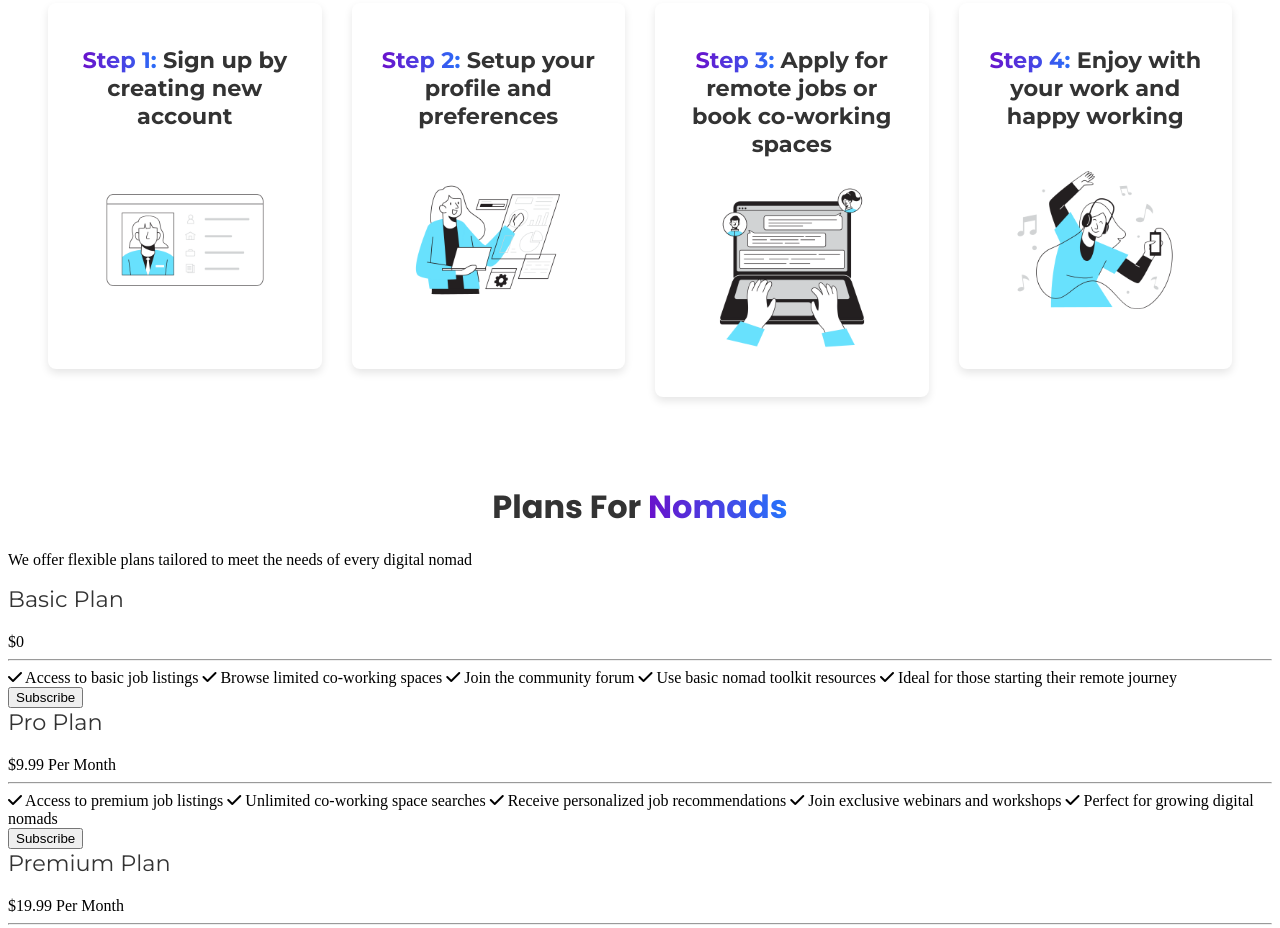
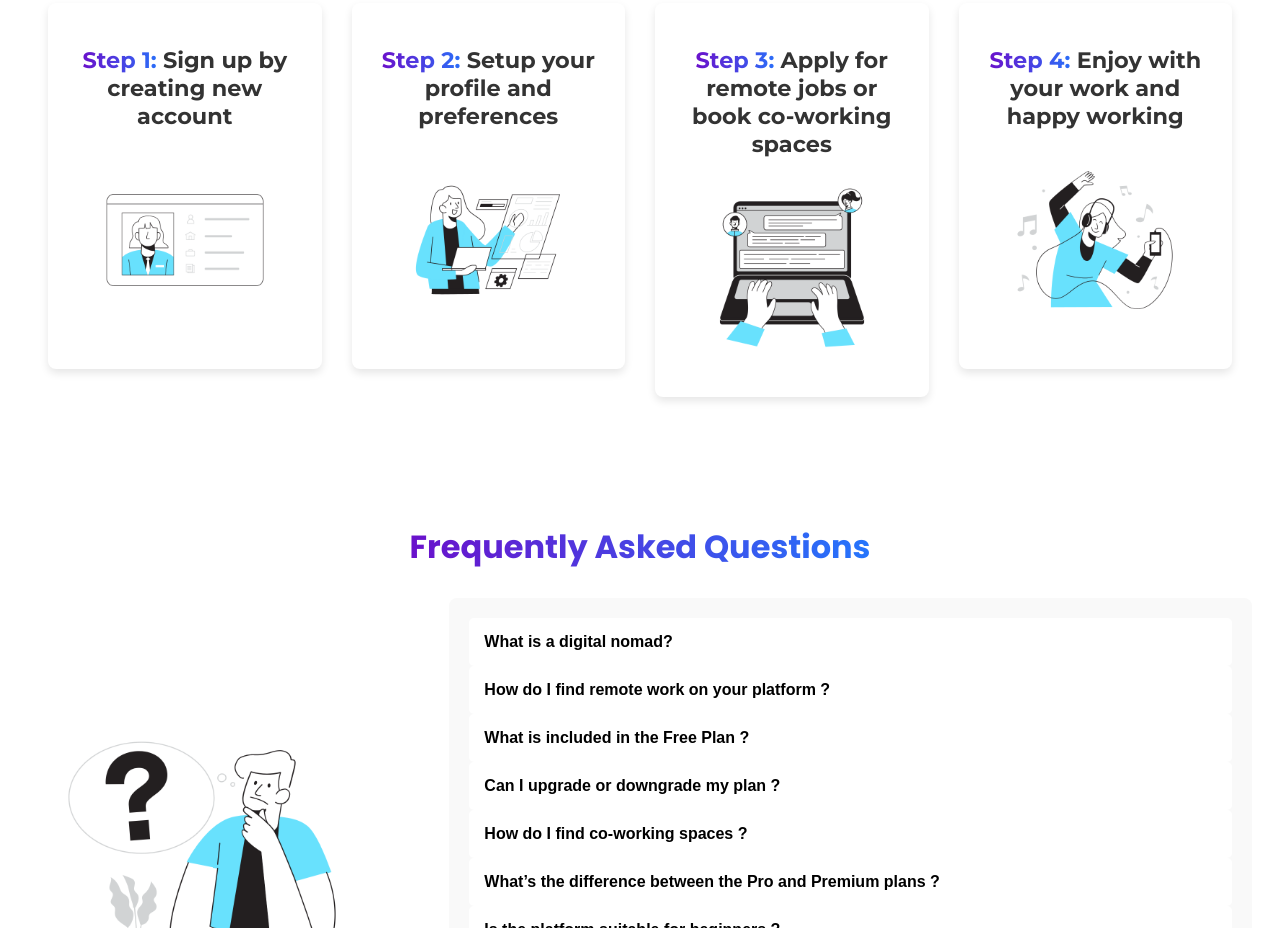
Before and after one commit to ahmadaimandev/digital-nomad, a website built with Vite: page index.html in a window 1280 px wide. Shown: the part 1872-2800 px from the top of the page. Built offline with nearby package versions, Linux system fonts and the light colour scheme.

Commit message:
Finished Project

```diff
--- a/index.html
+++ b/index.html
@@ -42,8 +42,6 @@
               <li><a href="#">Community Support</a></li>
             </ul>
           </li>
-          <li><a href="#pricing-plan">Pricing</a></li>
-          <li><a href="#our-blog">Blog</a></li>
           <li><a href="#contact-us">Contact</a></li>
         </ul>
         <div class="navbar-button">
@@ -243,99 +241,6 @@
     </section>
     <!-- How It Works section Ended: Add By: Aiman: Date: 10/9/2024: Time: 1151hrs -->
 
-    <!-- Pricing Plan section Started: Add By: Aiman: Date: 10/9/2024: Time: 1545hrs -->
-    <section class="pricing-plans-content" id="pricing-plan">
-      <div class="heading">
-        <h2 class="center-heading-title">Plans For <span class="purple-gradient">Nomads</span></h2>
-      </div>
-      <div class="subheading">
-        <p class="center-description">We offer flexible plans tailored to meet the needs of every digital nomad</p>
-      </div>
-      <div class="basic-grid">
-        <div class="basic-card-content">
-          <div class="card-title">Basic Plan</div>
-          <div class="card-pricing"><span class="small-dollar-sign">$</span>0</div>
-          <div class="horizontal-line">
-            <hr>
-          </div>
-          <div class="checklist">
-            <i class="fa-solid fa-check"></i> Access to basic job listings
-            <i class="fa-solid fa-check"></i> Browse limited co-working spaces
-            <i class="fa-solid fa-check"></i> Join the community forum
-            <i class="fa-solid fa-check"></i> Use basic nomad toolkit resources
-            <i class="fa-solid fa-check"></i> Ideal for those starting their remote journey
-          </div>
-          <div class="check-plan-button">
-            <button>Subscribe</button>
-          </div>
-        </div>
-      </div>
-
-      <div class="pro-grid">
-        <div class="pro-card-content">
-          <div class="card-title">Pro Plan</div>
-          <div class="card-pricing"><span class="small-dollar-sign">$</span>9.99 <span class="duration">Per Month</span>
-          </div>
-          <div class="horizontal-line">
-            <hr>
-          </div>
-          <div class="checklist">
-            <i class="fa-solid fa-check"></i> Access to premium job listings
-            <i class="fa-solid fa-check"></i> Unlimited co-working space searches
-            <i class="fa-solid fa-check"></i> Receive personalized job recommendations
-            <i class="fa-solid fa-check"></i> Join exclusive webinars and workshops
-            <i class="fa-solid fa-check"></i> Perfect for growing digital nomads
-          </div>
-          <div class="check-plan-button">
-            <button>Subscribe</button>
-          </div>
-        </div>
-      </div>
-
-      <div class="premium-grid">
-        <div class="premium-card-content">
-          <div class="card-title">Premium Plan</div>
-          <div class="card-pricing"><span class="small-dollar-sign">$</span>19.99 <span class="duration">Per Month</span>
-          </div>
-          <div class="horizontal-line">
-            <hr>
-          </div>
-          <div class="checklist">
-            <i class="fa-solid fa-check"></i> Priority access to top remote job listings
-            <i class="fa-solid fa-check"></i> VIP co-working space bookings
-            <i class="fa-solid fa-check"></i> Get 1-on-1 career coaching sessions
-            <i class="fa-solid fa-check"></i> Full access to the advanced nomad toolkit
-            <i class="fa-solid fa-check"></i> Best suited for experienced nomads
-          </div>
-          <div class="check-plan-button">
-            <button>Subscribe</button>
-          </div>
-        </div>
-      </div>
-
-      <div class="enterprise-grid">
-        <div class="enterprise-card-content">
-          <div class="card-title">Enterprise Plan</div>
-          <div class="card-pricing"><span class="small-dollar-sign">$</span>119.99 <span class="duration">Per Month</span>
-          </div>
-          <div class="horizontal-line">
-            <hr>
-          </div>
-          <div class="checklist"></div>
-            <i class="fa-solid fa-check"></i> Custom job posting and hiring services
-            <i class="fa-solid fa-check"></i> Custom job posting and hiring services
-            <i class="fa-solid fa-check"></i> Provide team collaboration tools for remote work
-            <i class="fa-solid fa-check"></i> Receive dedicated business support and resources
-            <i class="fa-solid fa-check"></i> Ideal for companies managing remote teams
-          </div>
-          <div class="check-plan-button">
-            <button>Subscribe</button>
-          </div>
-        </div>
-      </div>
-    </section>
-    <!-- Pricing Plan section Started: Add By: Aiman: Date: 10/9/2024: Time: 1545hrs -->
-
     <!-- FAQ section Started: Add By: Aiman: Date: 10/9/2024: Time: 1623hrs -->
     <section class="faq-question-content">
       <div class="heading">
```
